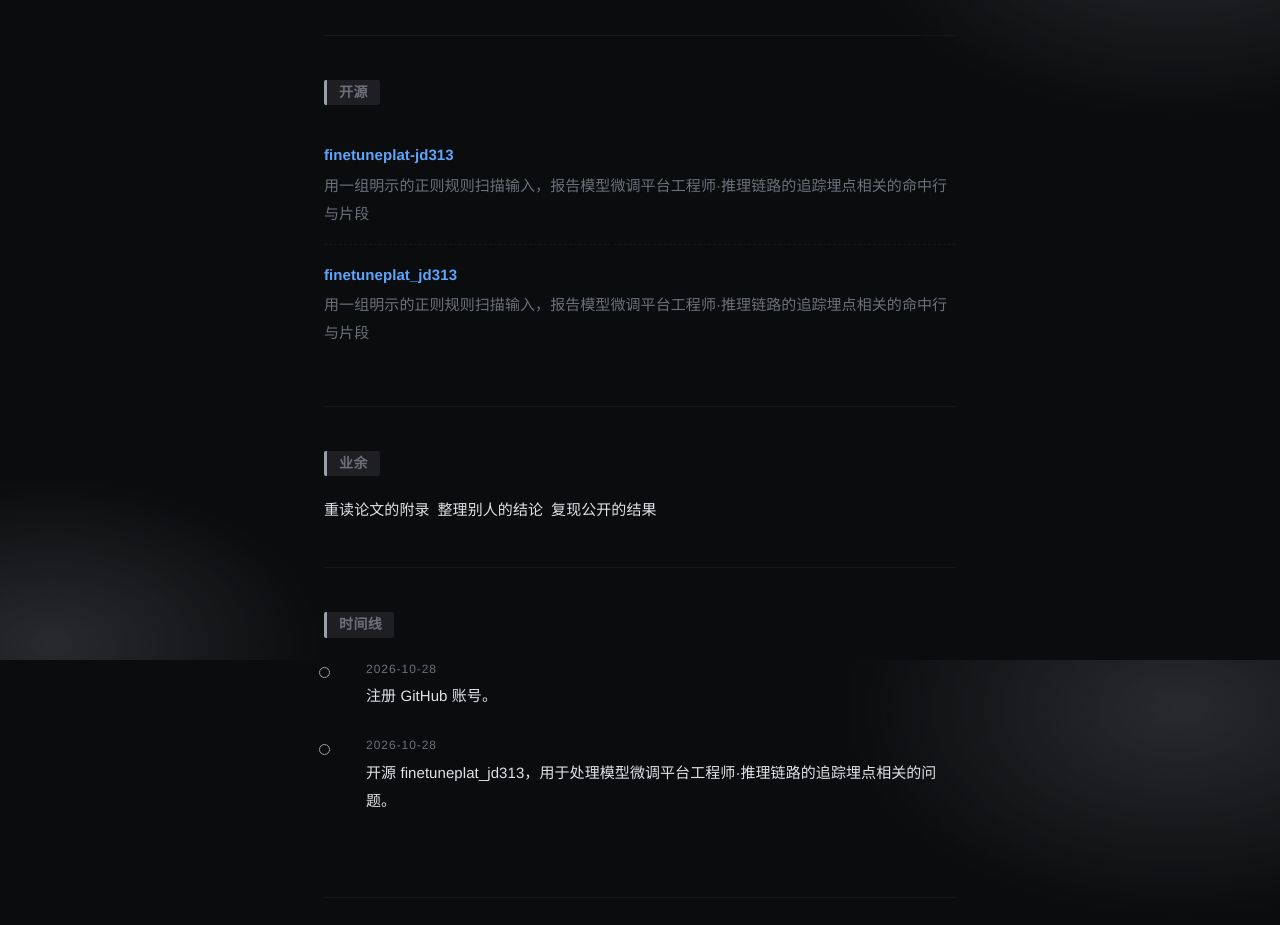
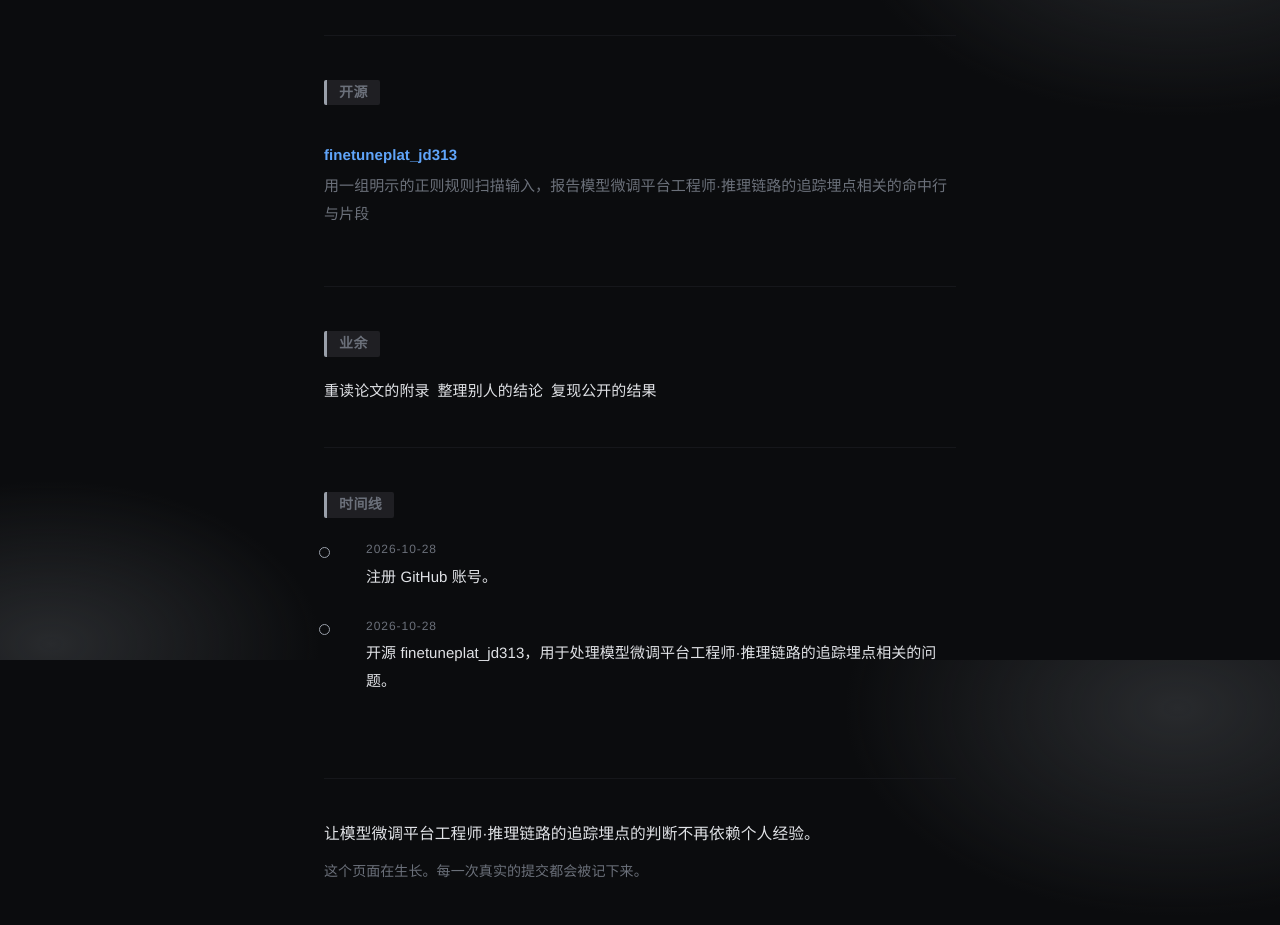
Before and after one commit to davidkerst/davidkerst.github.io, a plain HTML site: page index.html in a window 1280 px wide. Shown: the part 940-1865 px from the top of the page. Drawn offline with Linux system fonts and the light colour scheme.

Commit message:
fix: 更新个人站点

```diff
--- a/index.html
+++ b/index.html
@@ -102,9 +102,6 @@ background-image:radial-gradient(#16171b 1px, transparent 1px);background-size:2
 <section id="work">
   <h2>开源</h2>
   <ul class="repos">
-    <li><div class="name"><a href="https://github.com/davidkerst/finetuneplat-jd313" rel="noopener">finetuneplat-jd313</a></div>
-      <div class="desc">用一组明示的正则规则扫描输入，报告模型微调平台工程师·推理链路的追踪埋点相关的命中行与片段</div>
-    </li>
     <li><div class="name"><a href="https://github.com/davidkerst/finetuneplat_jd313" rel="noopener">finetuneplat_jd313</a></div>
       <div class="desc">用一组明示的正则规则扫描输入，报告模型微调平台工程师·推理链路的追踪埋点相关的命中行与片段</div>
     </li>
```
